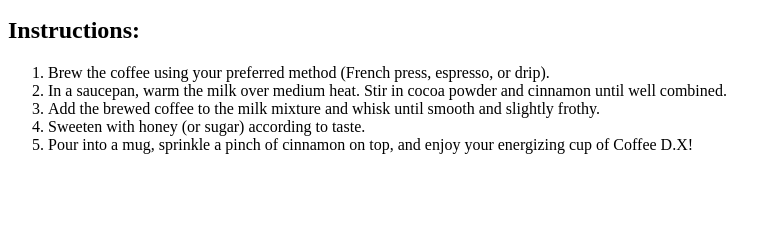
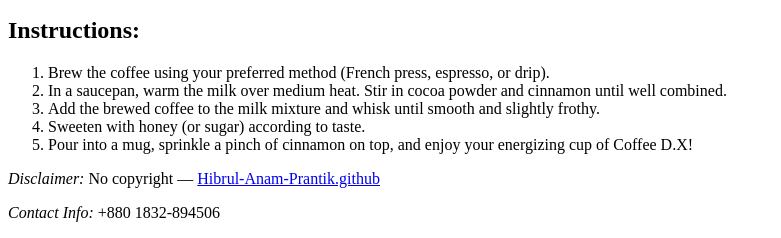
Before and after one commit to Hibrul-Anam-Prantik/Web-Development, a plain HTML site: page HTML/FreeCodeCamp/CoffeeDX.html in a window 1280 px wide. Shown: the part 913-1151 px from the top of the page, without its empty margins (0-781 px from the left). Before the commit the page ends 1083 px from the top, so only its background shows below. Drawn offline with Linux system fonts and the light colour scheme.

Commit message:
Coffee D.X -> html

```diff
--- a/HTML/FreeCodeCamp/CoffeeDX.html
+++ b/HTML/FreeCodeCamp/CoffeeDX.html
@@ -46,8 +46,14 @@
         </main>
 
         <footer>
-
+            <p>
+                <em>Disclaimer:</em> No copyright —
+                <a href="https://github.com/Hibrul-Anam-Prantik/Web-Development/blob/main/HTML/FreeCodeCamp/CoffeeDX.html" target="_blank">
+                Hibrul-Anam-Prantik.github </a>
+            </p>
+            <p>
+                <em>Contact Info:</em> +880 1832-894506
+            </p>
         </footer>
     </body>
-
 </html>
```
